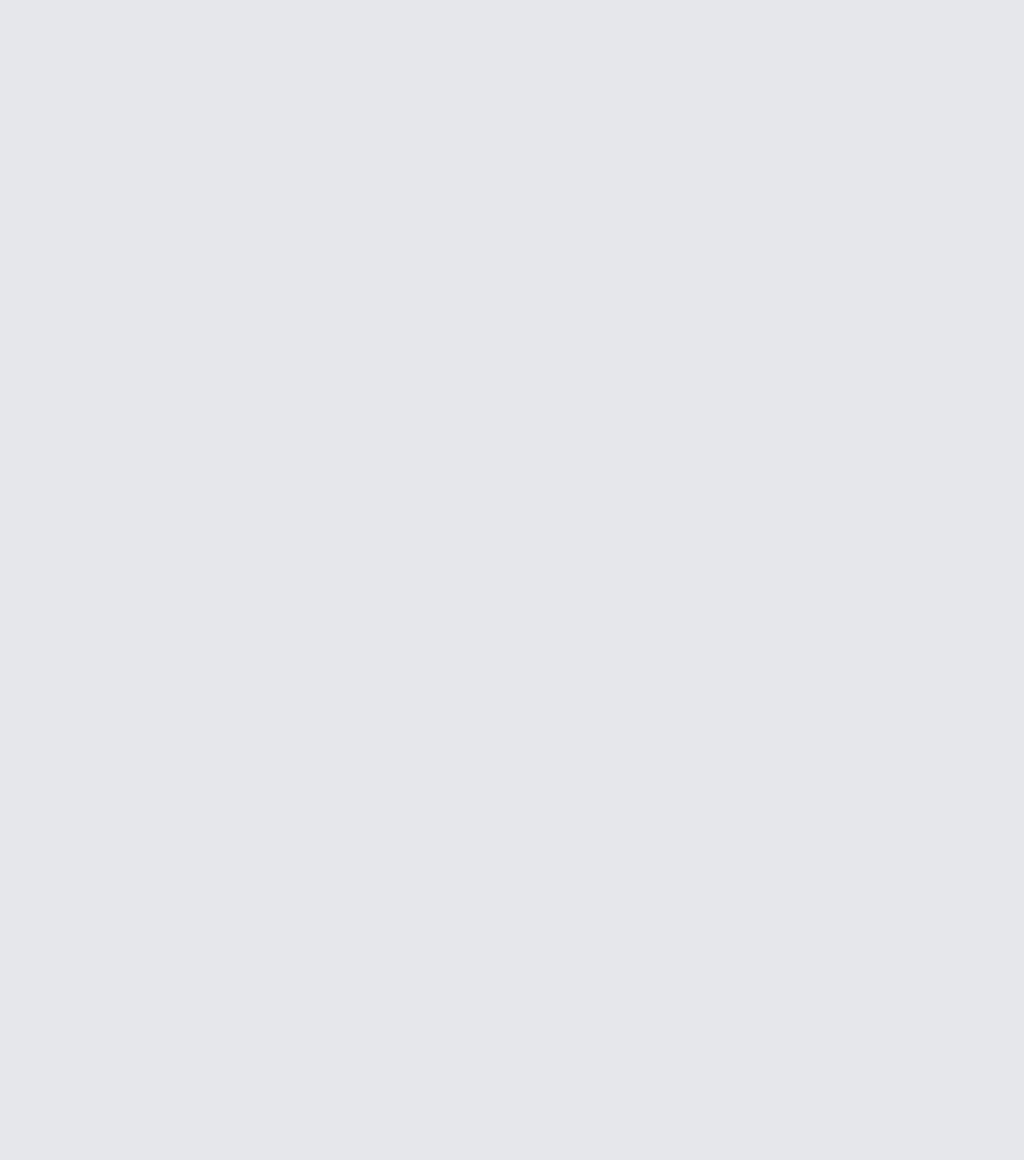
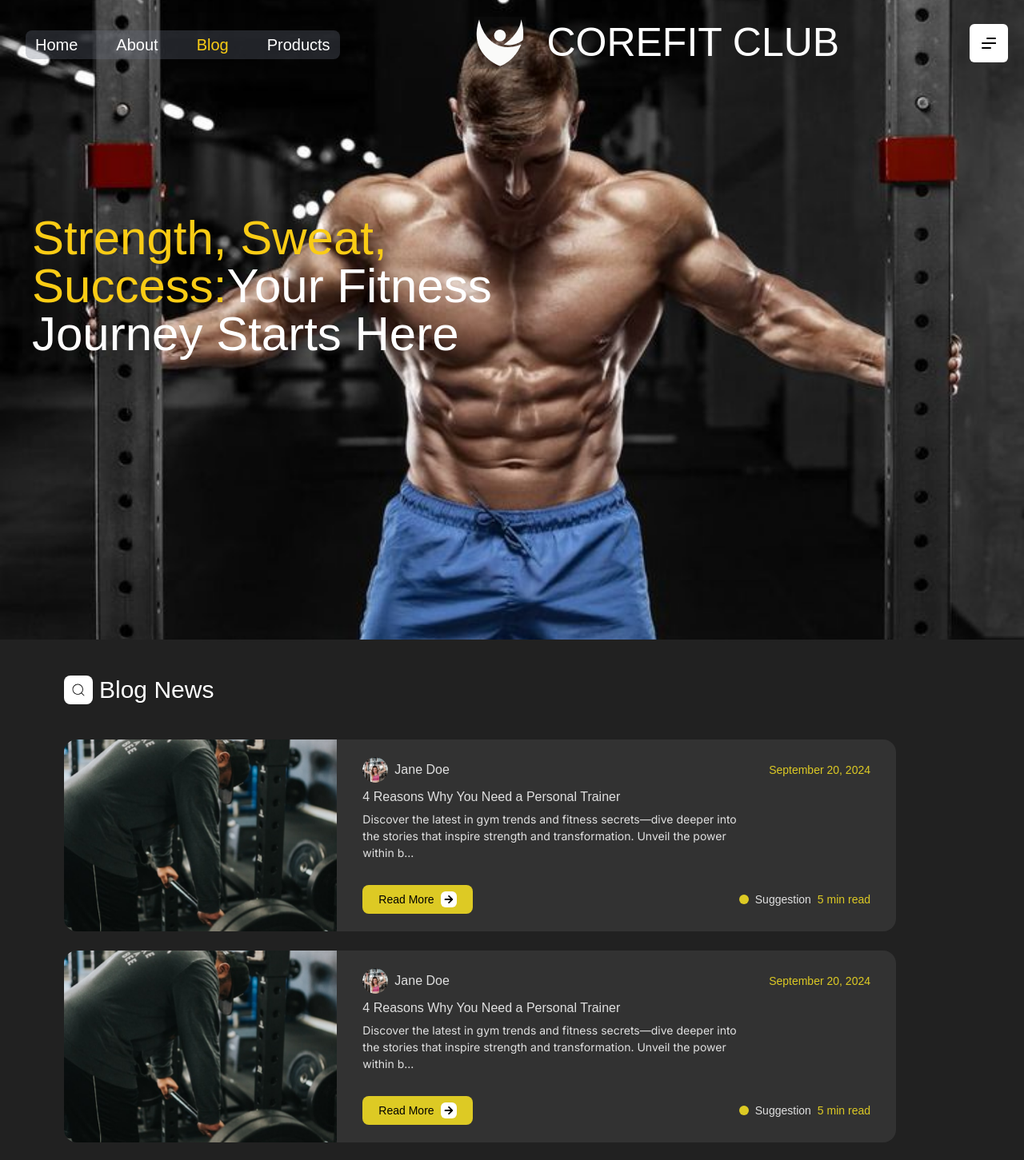
Before and after one commit to eyoaab/Gym-Management-Website, a React (Create React App) app in the folder front-end/gym-management-system/: page /blogs in a window 1280 px wide. Before the commit this address had no page. Shown: the top 1451 px of the page at 80% size. Before the commit the page ends 800 px from the top, so only its background shows below. Built offline with nearby package versions, Linux system fonts and the light colour scheme; a web font is replaced by a local one.

Commit message:
completed the front end part

```diff
--- a/front-end/gym-management-system/src/App.jsx
+++ b/front-end/gym-management-system/src/App.jsx
@@ -14,14 +14,13 @@ function App() {
       {
         <Router>
           <Routes>
-            {/* <Route exact path="/" element={<MainPage />} /> */}
-            {/* <Route exact path="/about" element={<AboutPage />} /> */}
-            {/* <Route exact path="/blogs" element={<BlogPage />} /> */}
+            <Route exact path="/" element={<MainPage />} />
+            <Route exact path="/about" element={<AboutPage />} />
+            <Route exact path="/blogs" element={<BlogPage />} />
             <Route exact path="/products" element={<ProductPage />} />
-            {/*
-          <Route exact path="/login" element={<LoginPage />} />
-          <Route exact path="/signup" element={<SignUpPage />} />
-          <Route exact path="*" element={<PageNotFound />} /> */}
+            <Route exact path="/login" element={<LoginPage />} />
+            <Route exact path="/signup" element={<SignUpPage />} />
+            <Route exact path="*" element={<PageNotFound />} />
           </Routes>
         </Router>
       }
--- a/front-end/gym-management-system/src/components/nav-bar.jsx
+++ b/front-end/gym-management-system/src/components/nav-bar.jsx
@@ -5,7 +5,7 @@ function NavBar() {
   const location = useLocation();
 
   return (
-    <nav className="bg-gray-500 bg-opacity-30 py-2 w-auto sm:w-auto mt-1 ml-3 rounded-lg font-saira">
+    <nav className="bg-gray-500 bg-opacity-30 py-1 w-min sm:w-auto mt-1 sm:ml-3  rounded-lg font-saira">
       <ul className="flex justify-start sm:justify-center sm:items-start space-x-0 sm:space-x-6">
         {[
           { path: "/", label: "Home" },
@@ -16,7 +16,7 @@ function NavBar() {
           <li key={item.path}>
             <Link
               to={item.path}
-              className={`text-base sm:text-lg md:text-xl font-roboto-bold px-3 py-2 ${
+              className={`text-base text:sm sm:text-lg md:text-xl font-roboto-bold px-2 sm:px-3 py-0 sm:py-2 ${
                 location.pathname === item.path
                   ? "text-yellow-400"
                   : "text-white"
--- a/front-end/gym-management-system/src/pages/blogs-page/components/blogs-side-bar.jsx
+++ b/front-end/gym-management-system/src/pages/blogs-page/components/blogs-side-bar.jsx
@@ -14,7 +14,7 @@ const CategoryItem = ({ name }) => (
 );
 
 const TagItem = ({ name }) => (
-  <div className="rounded-lg bg-darkYellow flex items-center justify-center text-[16px] px-3 py-2">
+  <div className="sm:rounded-lg rounded-md bg-darkYellow flex items-center justify-center text-[13px] sm:text-[16px] px-3 py-2">
     {name}
   </div>
 );
@@ -30,12 +30,12 @@ function BlogsSideBar() {
 
   return (
     <div
-      className={`w-[90%] lg:w-[50%] md:w-4/6 p-5  flex flex-col items-start text-start bg-white space-y-5 transition-transform duration-1000 ease-in-out rounded-lg ${
+      className={`w-[100%] sm:-w-[90%] lg:w-[50%] md:w-4/6 p-5  flex flex-col items-start text-start bg-white space-y-5 transition-transform duration-1000 ease-in-out rounded-lg ${
         isVisible ? "transform translate-x-0" : "transform -translate-x-full"
       }`}
     >
       {/* Search Bar */}
-      <div className="rounded-md w-full bg-classBg opacity-60 opacity-2 flex items-center justify-between p-3">
+      <div className="rounded-md w-full bg-classBg opacity-60 opacity-2 flex items-center justify-between p-1 sm:p-3">
         <input
           type="text"
           className="w-full border-none placeholder:italic placeholder-gray-200 text-white bg-transparent focus:outline-none "
@@ -48,7 +48,7 @@ function BlogsSideBar() {
       {/* Categories */}
       <div className="w-full">
         <h1 className="font-saira text-[20px] mb-3">Categories</h1>
-        <ul className="pl-7 space-y-2">
+        <ul className="pl-3 sm:pl-7 space-y-2">
           {categories.map((category, index) => (
             <CategoryItem key={index} name={category} />
           ))}
@@ -68,7 +68,7 @@ function BlogsSideBar() {
       {/* Popular Tags */}
       <div className="w-full">
         <h1 className="font-saira text-[20px] mb-3">Popular Tags</h1>
-        <div className="grid grid-cols-3 gap-3">
+        <div className="grid grid-cols-3 gap-1 sm:gap-3">
           {tags.map((tag, index) => (
             <TagItem key={index} name={tag} />
           ))}
--- a/front-end/gym-management-system/src/pages/blogs-page/components/long-blog-card.jsx
+++ b/front-end/gym-management-system/src/pages/blogs-page/components/long-blog-card.jsx
@@ -35,7 +35,7 @@ function LongBlogAppCard() {
       : description;
 
   return (
-    <div className="bg-darkGray w-6/7 rounded-2xl flex flex-row pr-4 h-60">
+    <div className="bg-darkGray w-6/7 rounded-2xl flex flex-row pr-0  sm:pr-4 h-60">
       {/* Blog Image Section */}
       <div className="h-full w-1/3 overflow-hidden rounded-tl-2xl rounded-bl-2xl hidden sm:block ">
         <img
@@ -70,22 +70,22 @@ function LongBlogAppCard() {
         </h1>
 
         {/* Description */}
-        <p className="text-blogText text-[14px] font-inter mb-6 text-left md:w-3/4 w-full">
+        <p className="text-blogText text-[14px] font-inter mb-2 sm:mb-6 text-left md:w-3/4 w-full">
           {truncatedText}
         </p>
 
         {/* Buttons Section */}
         <div className="flex flex-row justify-between items-center">
           {/* Read More Button */}
-          <div className="flex items-center bg-darkYellow text-black md:py-2 md:px-5 px-3 py-1 rounded-lg cursor-pointer md-px-2 md-py-1">
-            <span className="font-light">Read More</span>
-            <div className="bg-white rounded-md w-5 h-5 flex justify-center items-center md-ml-1 md-w-6 md-h-6 ml-2">
+          <div className="flex px-1 items-center bg-darkYellow text-black md:py-2 md:px-5 sm:px-3 py-0 sm:py-1 rounded-lg cursor-pointer md-px-2 md-py-1">
+            <span className="font-light text-sm">Read More</span>
+            <div className="hidden bg-white rounded-md w-5 h-5 sm:flex justify-center items-center md-ml-1 md-w-6 md-h-6 ml-2">
               <FaArrowRight size={12} />
             </div>
           </div>
 
           {/* Reading Time Info */}
-          <div className="text-sm text-blogText flex flex-row items-center space-x-2">
+          <div className="text-sm text-blogText flex flex-row items-center  space-x-.5 sm:space-x-2">
             <div className="h-3 w-3 rounded-full bg-darkYellow"></div>
             <p className="hidden md:block">Suggestion</p>
             <p className="text-darkYellow">5 min read</p>
--- a/front-end/gym-management-system/src/pages/blogs-page/components/short-blog-card.jsx
+++ b/front-end/gym-management-system/src/pages/blogs-page/components/short-blog-card.jsx
@@ -34,7 +34,9 @@ function ShortBlogCard() {
               className="h-6 w-6 lg:h-8 lg:w-8 bg-cover bg-center bg-no-repeat rounded-full"
               style={{ backgroundImage: `url(${ProfileImg})` }}
             ></div>
-            <p className="text-white ml-2">Jane Doe</p>
+            <p className="text-white sm:ml-2 ml-1 text-[11px] sm:text-[15px]">
+              Jane Doe
+            </p>
           </div>
 
           {/* Additional Info */}
--- a/front-end/gym-management-system/src/pages/contact-page/contact-page.jsx
+++ b/front-end/gym-management-system/src/pages/contact-page/contact-page.jsx
@@ -5,7 +5,7 @@ function ContactPage() {
     <div className="md:px-20  py-20 px-2  bg-classBg w-full overflow-clip ">
       <div className="flex flex-col md:flex-row justify-between items-center  space-x-10 w-full">
         {/* Heading */}
-        <h1 className="font-saira text-white text-5xl md:text-5xl lg:text-6xl text-center md:text-left xsm:hidden mb-5 ">
+        <h1 className="font-saira text-white text-3xl sm:text-4xl md:text-5xl lg:text-6xl text-center md:text-left xsm:hidden mb-5 ">
           NEWSLETTER
         </h1>
 
--- a/front-end/gym-management-system/src/pages/page-not-found.jsx
+++ b/front-end/gym-management-system/src/pages/page-not-found.jsx
@@ -7,7 +7,7 @@ const PageNotFound = () => {
   return (
     <div className="flex items-center justify-center min-h-screen bg-gradient-to-br from-gray-900 to-gray-800">
       <div className="text-center">
-        <h1 className="text-6xl font-bold text-darkYellow">404</h1>
+        <h1 className="text-4xl md:text-6xl font-bold text-darkYellow">404</h1>
         <p className="mt-4 text-xl text-gray-300">Page Not Found</p>
         <p className="mt-2 text-gray-400">
           The page you are looking for does not exist.
```
